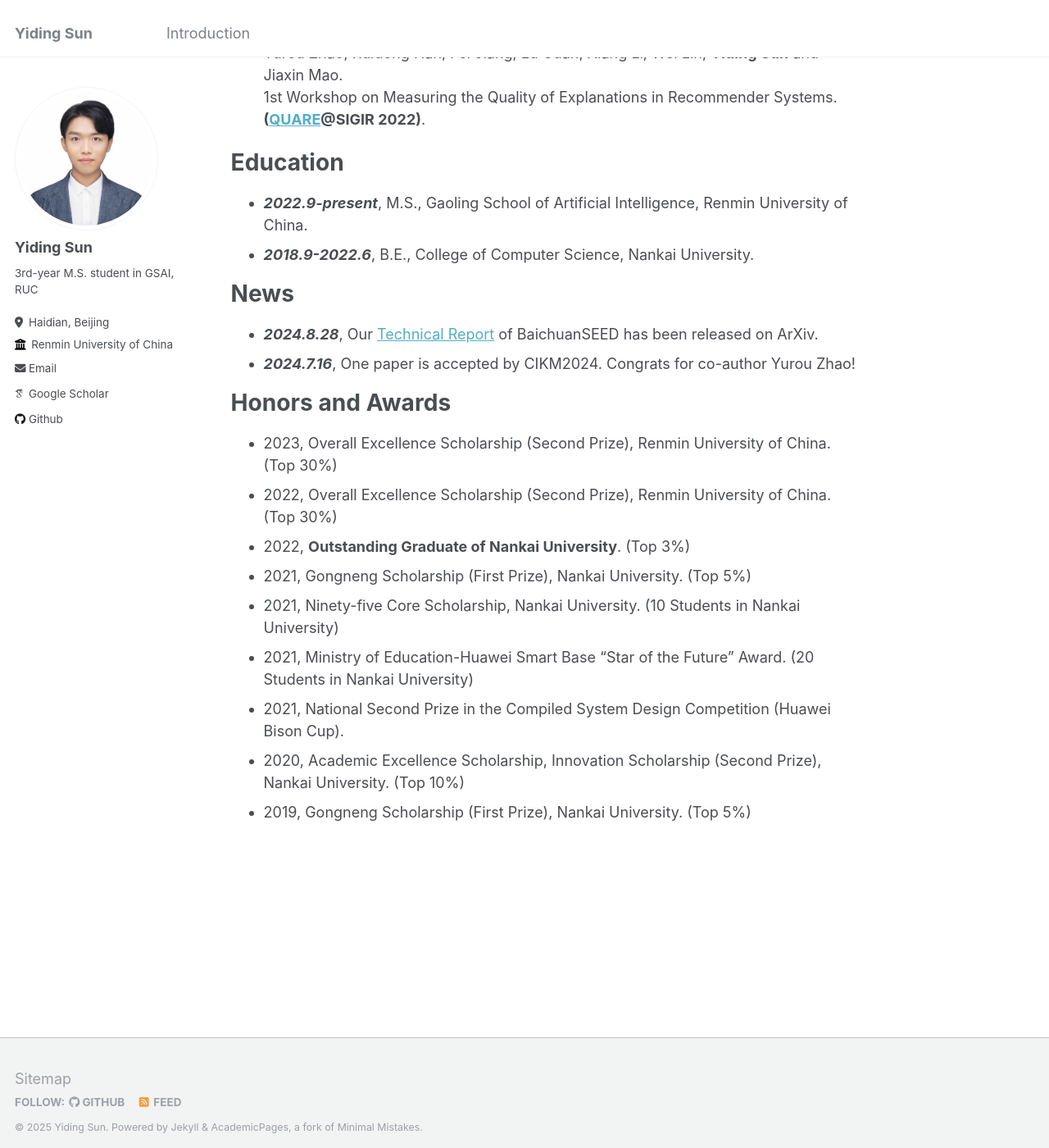
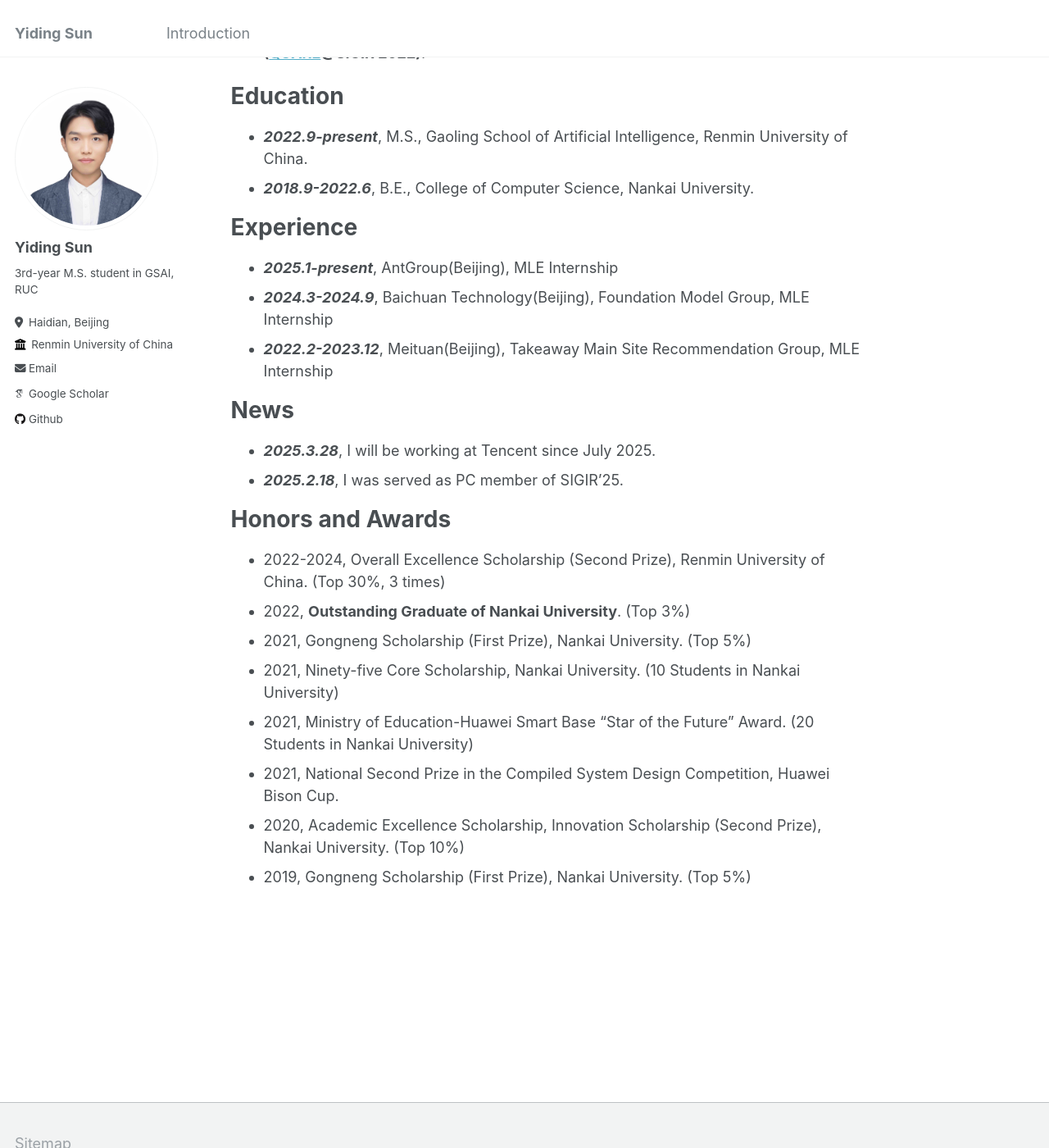
Before and after one commit to Emanual20/Emanual20.github.io, a Jekyll site: the page built from _pages/about.md, in a window 1280 px wide and 1400 px high, scrolled down 1632 px. Shown: the whole window at 82% size. Built offline with Jekyll 4.4.1, drawn with Linux system fonts in a browser that asks for light colours; some web fonts are replaced; some of the changed text lies outside the part shown.

Commit message:
update about.md

```diff
--- a/_pages/about.md
+++ b/_pages/about.md
@@ -8,9 +8,9 @@ redirect_from:
   - /about.html
 ---
 
-My name is Yiding Sun (孙一丁, in Chinese). I am currently a 3rd-year master student (will graduate in 2025.6 in expectation) at [Gaoling School of Artificial Intelligence](http://ai.ruc.edu.cn/), Renmin University of China. My supervisor is [Prof. Jiaxin Mao](https://sites.google.com/site/maojiaxin/). Previously, I earned my bachelor degree under supervise of [Prof. Ying Zhang](https://dbis.nankai.edu.cn/2023/0322/c12139a506904/page.htm) and [Prof. Gang Wang](https://cc.nankai.edu.cn/2021/0323/c13619a490377/page.htm), in College of Computer Science, Nankai University.
+My name is Yiding Sun (孙一丁, in Chinese). I am currently a 3rd-year master student at [Gaoling School of Artificial Intelligence](http://ai.ruc.edu.cn/), Renmin University of China. My supervisor is [Prof. Jiaxin Mao](https://sites.google.com/site/maojiaxin/). Previously, I earned my bachelor degree under supervise of [Prof. Ying Zhang](https://dbis.nankai.edu.cn/2023/0322/c12139a506904/page.htm) and [Prof. Gang Wang](https://cc.nankai.edu.cn/2021/0323/c13619a490377/page.htm), in College of Computer Science, Nankai University.
 
-My research interests lie in the pretraining of Large Language Models (LLMs) and Explainable Recommendations. I am searching for a full-time job of machine learning engineer, focusing on LLMs (pretraining, data, and fine-tuning) and recommendations, mainly based in Beijing.
+My research interests lie in the pretraining of Large Language Models (LLMs) and Explainable Recommendations. I will be working at Tencent from July 2025.
 
 Publications
 ======
@@ -52,20 +52,26 @@ Education
 * ***2022.9-present***, M.S., Gaoling School of Artificial Intelligence, Renmin University of China.
 * ***2018.9-2022.6***, B.E., College of Computer Science, Nankai University.
 
+Experience
+======
+
+* ***2025.1-present***, AntGroup(Beijing), MLE Internship
+* ***2024.3-2024.9***, Baichuan Technology(Beijing), Foundation Model Group, MLE Internship
+* ***2022.2-2023.12***, Meituan(Beijing), Takeaway Main Site Recommendation Group, MLE Internship
+
 News
 ======
 
-* ***2024.8.28***, Our [Technical Report](https://arxiv.org/abs/2408.15079) of BaichuanSEED has been released on ArXiv.
-* ***2024.7.16***, One paper is accepted by CIKM2024. Congrats for co-author Yurou Zhao!
+* ***2025.3.28***, I will be working at Tencent since July 2025.
+* ***2025.2.18***, I was served as PC member of SIGIR'25.
 
 Honors and Awards
 ======
-* 2023, Overall Excellence Scholarship (Second Prize), Renmin University of China. (Top 30%)
-* 2022, Overall Excellence Scholarship (Second Prize), Renmin University of China. (Top 30%)
+* 2022-2024, Overall Excellence Scholarship (Second Prize), Renmin University of China. (Top 30%, 3 times)
 * 2022, **Outstanding Graduate of Nankai University**. (Top 3%)
 * 2021, Gongneng Scholarship (First Prize), Nankai University. (Top 5%)
 * 2021, Ninety-five Core Scholarship, Nankai University. (10 Students in Nankai University)
 * 2021, Ministry of Education-Huawei Smart Base "Star of the Future" Award. (20 Students in Nankai University)
-* 2021, National Second Prize in the Compiled System Design Competition (Huawei Bison Cup).
+* 2021, National Second Prize in the Compiled System Design Competition, Huawei Bison Cup.
 * 2020, Academic Excellence Scholarship, Innovation Scholarship (Second Prize), Nankai University. (Top 10%)
 * 2019, Gongneng Scholarship (First Prize), Nankai University. (Top 5%)
```
